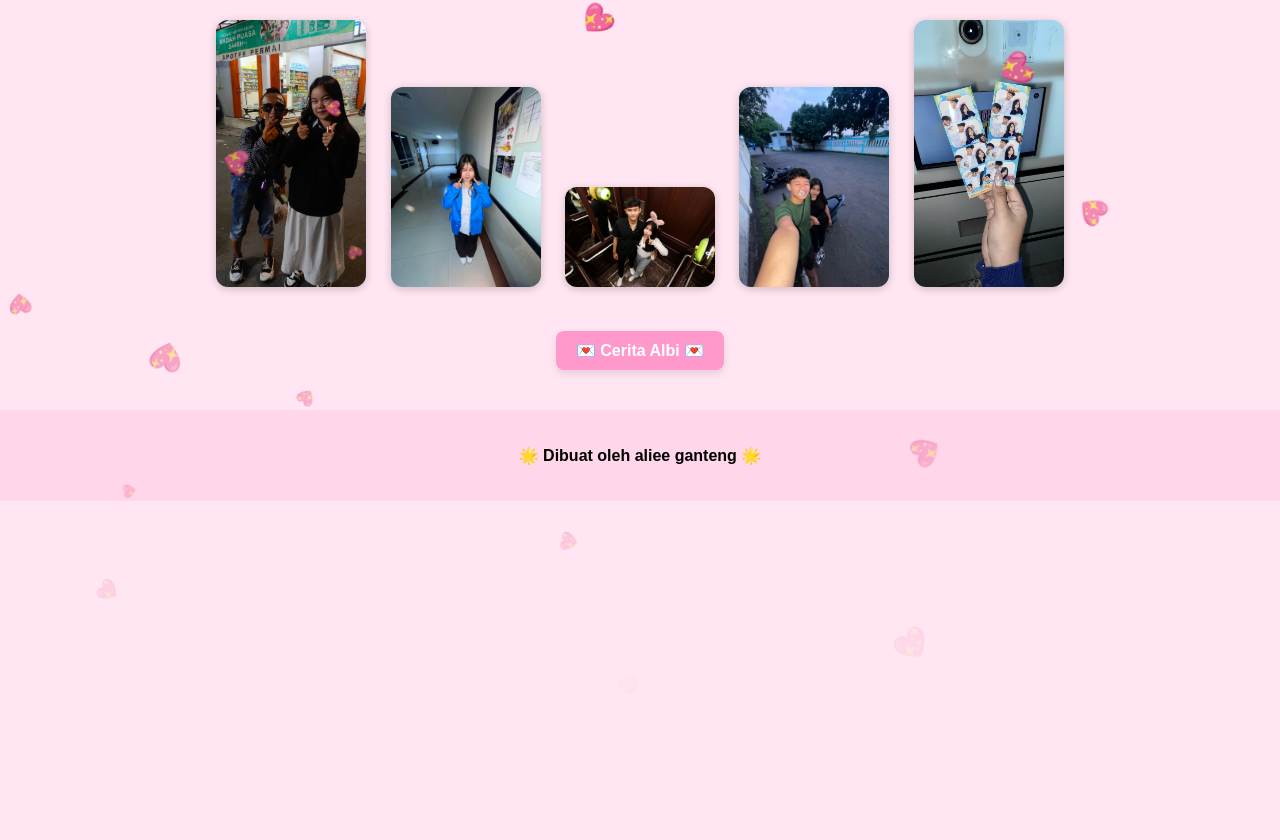
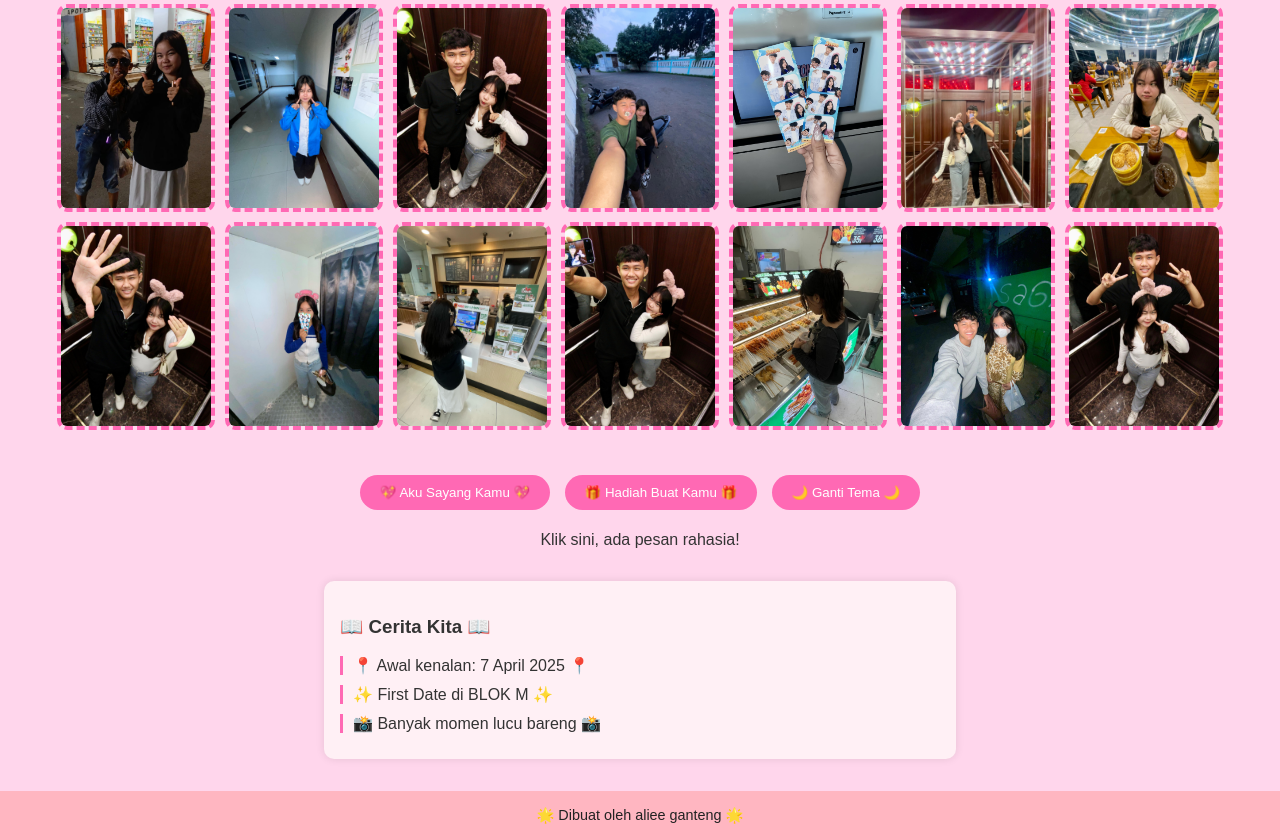
Before and after one commit to alieee27/kenangan-albi, a plain HTML site: page index.html in a window 1280 px wide. Shown: the part 82-922 px from the top of the page. Before the commit the page ends 800 px from the top, so only its background shows below. Drawn offline with Linux system fonts and the light colour scheme.

Commit message:
Perbaikan layout foto & tambah ikon kado

```diff
--- a/index.html
+++ b/index.html
@@ -4,129 +4,155 @@
   <meta charset="UTF-8" />
   <meta name="viewport" content="width=device-width, initial-scale=1.0"/>
   <title>Kenangan Albi</title>
-
   <style>
     body {
-      font-family: Arial, sans-serif;
+      font-family: 'Arial', sans-serif;
+      background-color: #ffd6ec;
+      color: #333;
       margin: 0;
       padding: 0;
-      background-color: #ffe6f2; /* 💗 pink cerah */
-      text-align: center;
+      transition: background 0.3s;
     }
 
-   h1.pink-title {
-  color: #ff66b2; /* 🌸 Pink cerah */
-  font-size: 28px;
-  margin-top: 40px;
-}
-
-    @keyframes shimmer {
-      from { background-position: 0%; }
-      to { background-position: 100%; }
+    .dark {
+      background-color: #cceeff;
+      color: #000;
     }
 
-    .photos img {
-      width: 150px;
-      height: auto;
-      margin: 10px;
-      border-radius: 12px;
-      box-shadow: 0 2px 8px rgba(0,0,0,0.2);
+    header {
+      text-align: center;
+      padding: 1rem;
+      background-color: #ff69b4;
+      color: white;
+      font-size: 2rem;
     }
 
-    button {
-      padding: 10px 20px;
-      border-radius: 8px;
-      background-color: #ff99cc; /* 💗 pink terang */
-      border: none;
-      font-size: 16px;
-      cursor: pointer;
-      color: white;
-      font-weight: bold;
-      box-shadow: 0 4px 8px rgba(0,0,0,0.1);
+    .gallery {
+      display: flex;
+      flex-wrap: wrap;
+      justify-content: center;
+      gap: 10px;
+      padding: 1rem;
     }
 
-    button:hover {
-      background-color: #ff66b2;
+    .gallery img {
+     max-width: 150px;
+     height: auto;
+     aspect-ratio: 3/4;
+     object-fit: cover;
+     border: 4px dashed #ff69b4;
+     border-radius: 10px;
+     transition: transform 0.3s;
+    }
+
+
+    .gallery img:hover {
+      transform: scale(1.05);
+    }
+
+    .timeline {
+      margin: 2rem auto;
+      padding: 1rem;
+      max-width: 600px;
+      background: #fff0f5;
+      border-radius: 10px;
+      box-shadow: 0 0 8px rgba(0,0,0,0.1);
+    }
+
+    .event {
+      margin: 10px 0;
+      padding-left: 10px;
+      border-left: 3px solid #ff69b4;
+    }
+
+    .controls {
+      text-align: center;
+      margin-top: 1.5rem;
+    }
+
+    .controls button {
+      background: #ff69b4;
+      color: white;
+      border: none;
+      padding: 10px 20px;
+      border-radius: 20px;
+      cursor: pointer;
+      margin: 5px;
+    }
+
+    .secret, #boneka {
+      text-align: center;
+      margin-top: 1rem;
+    }
+
+    .secret:hover {
+      cursor: pointer;
+      color: #ff1493;
     }
 
     footer {
-      margin-top: 40px;
-      padding: 20px;
-      background-color: #ffd6ea; /* 💗 soft pink */
-      font-weight: bold;
-    }
-
-    .heart {
-      position: fixed;
-      top: -10px;
-      font-size: 20px;
-      animation: fall 5s linear infinite;
-      color: pink;
-      user-select: none;
-      pointer-events: none;
-    }
-
-    @keyframes fall {
-      0% {
-        transform: translateY(0) rotate(0deg);
-        opacity: 1;
-      }
-      100% {
-        transform: translateY(100vh) rotate(360deg);
-        opacity: 0;
-      }
+      text-align: center;
+      padding: 1rem;
+      background-color: #ffb6c1;
+      color: #222;
+      font-size: 0.9rem;
     }
   </style>
 </head>
+<body>
+  <header style="color:#fff8fb;">🧸 Kenangan Albi 🧸</header>
 
-<body>
-
-  <h1 class="pink-title">🧸 Kenangan Albi 🧸</h1>
-
-  <div class="photos">
+  <div class="gallery">
     <img src="starboy.jpg" alt="Foto 1">
     <img src="pendaftara unpam.jpg" alt="Foto 2">
     <img src="fotoboth.jpg" alt="Foto 3">
     <img src="Jogging.jpg" alt="Foto 4">
     <img src="fotoboth 1.jpg" alt="Foto 5">
+    <img src="ganteng.jpg" alt="Foto 6">
+    <img src="gacoan.jpg" alt="Foto 7">
+    <img src="tangan.jpg" alt="Foto 8">
+    <img src="blok m.jpg" alt="Foto 9">
+    <img src="kopi.jpg" alt="Foto 10">
+    <img src="cantik.jpg" alt="Foto 11">
+    <img src="sate.jpg" alt="Foto 12">
+    <img src="depan gang.jpg" alt="Foto 13">
+    <img src="duajari.jpg" alt="Foto 14">
   </div>
 
-  <div style="margin-top: 30px;">
-    <button onclick="showStory()">💌 Cerita Albi 💌</button>
-    <div id="story" style="display: none; margin-top: 20px;">
-      <p>📍 Awal kenalan: 7 April 2025 📍</p>
-      <p>💬 Chattan setiap hari WKWK 💬</p>
-      <p>✨ First Date di BLOK M ✨</p>
-      <p>📸 Banyak momen lucu bareng 📸</p>
-      <p>❤️ Semoga langgeng terus ❤️</p>
-    </div>
+  <div class="controls">
+    <button onclick="showLove()">💖 Aku Sayang Kamu 💖</button>
+    <button onclick="toggleBear()">🎁 Hadiah Buat Kamu 🎁</button>
+    <button onclick="toggleMode()">🌙 Ganti Tema 🌙</button>
+  </div>
+
+  <div id="boneka" style="display:none; font-size: 2rem;">Hai, Nih boneka buat kamu!🧸</div>
+
+  <div class="secret" onclick="alert('Kamu cantik banget hari ini sayang 🥰')">
+    Klik sini, ada pesan rahasia!
+  </div>
+
+  <div class="timeline">
+    <h3>📖 Cerita Kita 📖</h3>
+    <div class="event">📍 Awal kenalan: 7 April 2025 📍</div>
+    <div class="event">✨ First Date di BLOK M ✨</div>
+    <div class="event">📸 Banyak momen lucu bareng 📸</div>
   </div>
 
   <footer>
-    <p>🌟 Dibuat oleh aliee ganteng 🌟</p>
+    🌟 Dibuat oleh aliee ganteng 🌟
   </footer>
 
-  <!-- ANIMASI LOVE JATUH -->
   <script>
-    function createHeart() {
-      const heart = document.createElement('div');
-      heart.classList.add('heart');
-      heart.style.left = Math.random() * 100 + "vw";
-      heart.style.fontSize = Math.random() * 20 + 10 + "px";
-      heart.innerText = "💖";
-      document.body.appendChild(heart);
-      setTimeout(() => heart.remove(), 5000);
+    function showLove() {
+      alert("Aku juga sayang bangett sama kamu! 💘");
     }
-    setInterval(createHeart, 300);
-  </script>
-
-  <!-- CERITA TIMELINE -->
-  <script>
-    function showStory() {
-      const story = document.getElementById("story");
-      story.style.display = (story.style.display === "none") ? "block" : "none";
+    function toggleBear() {
+      const b = document.getElementById('boneka');
+      b.style.display = b.style.display === 'none' ? 'block' : 'none';
+    }
+    function toggleMode() {
+      document.body.classList.toggle("dark");
     }
   </script>
-
 </body>
 </html>
```
Also changed, not shown: blok m.jpg (added), cantik.jpg (added), depan gang.jpg (added), duajari.jpg (added), gacoan.jpg (added), ganteng.jpg (added), kopi.jpg (added), sate.jpg (added), tangan.jpg (added).
